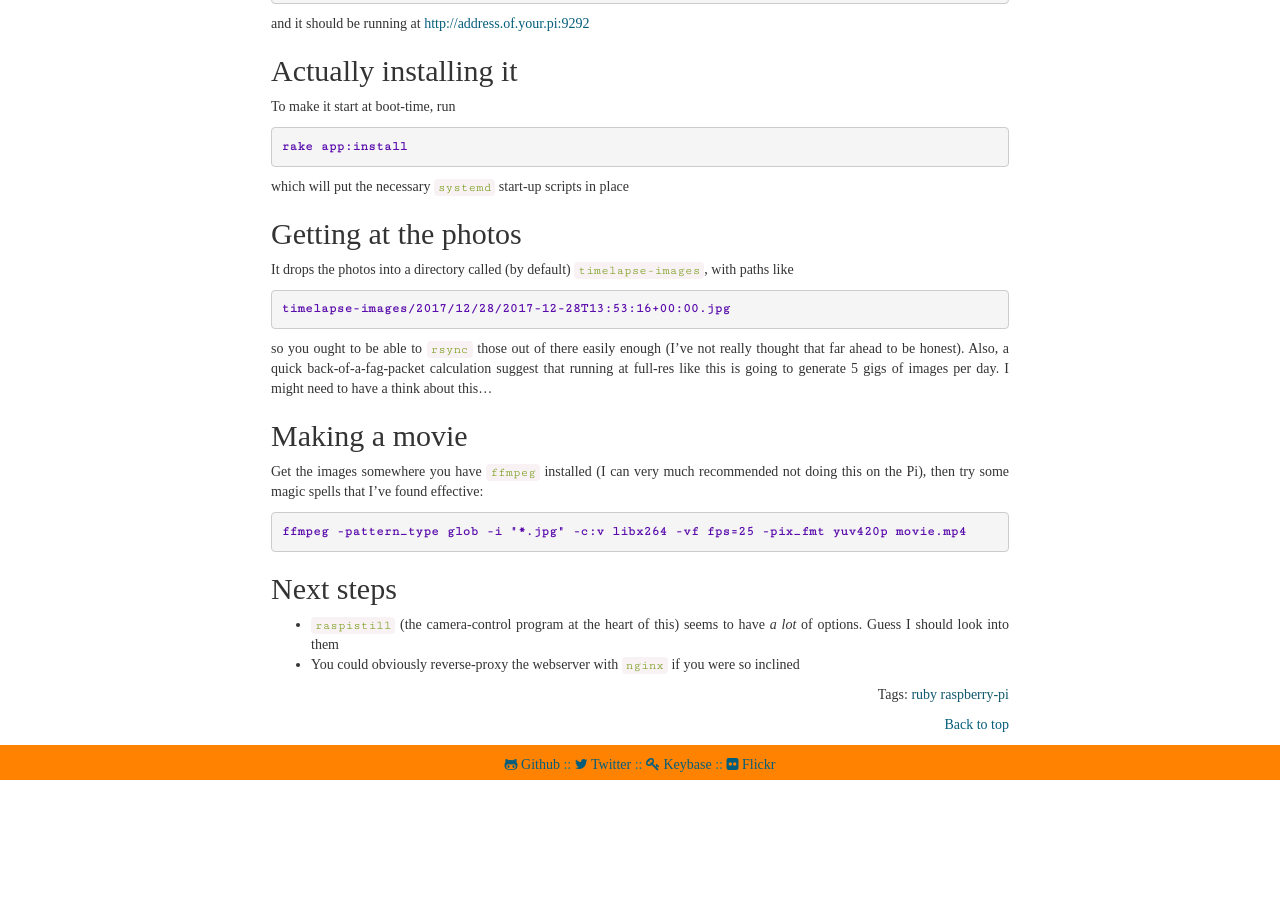
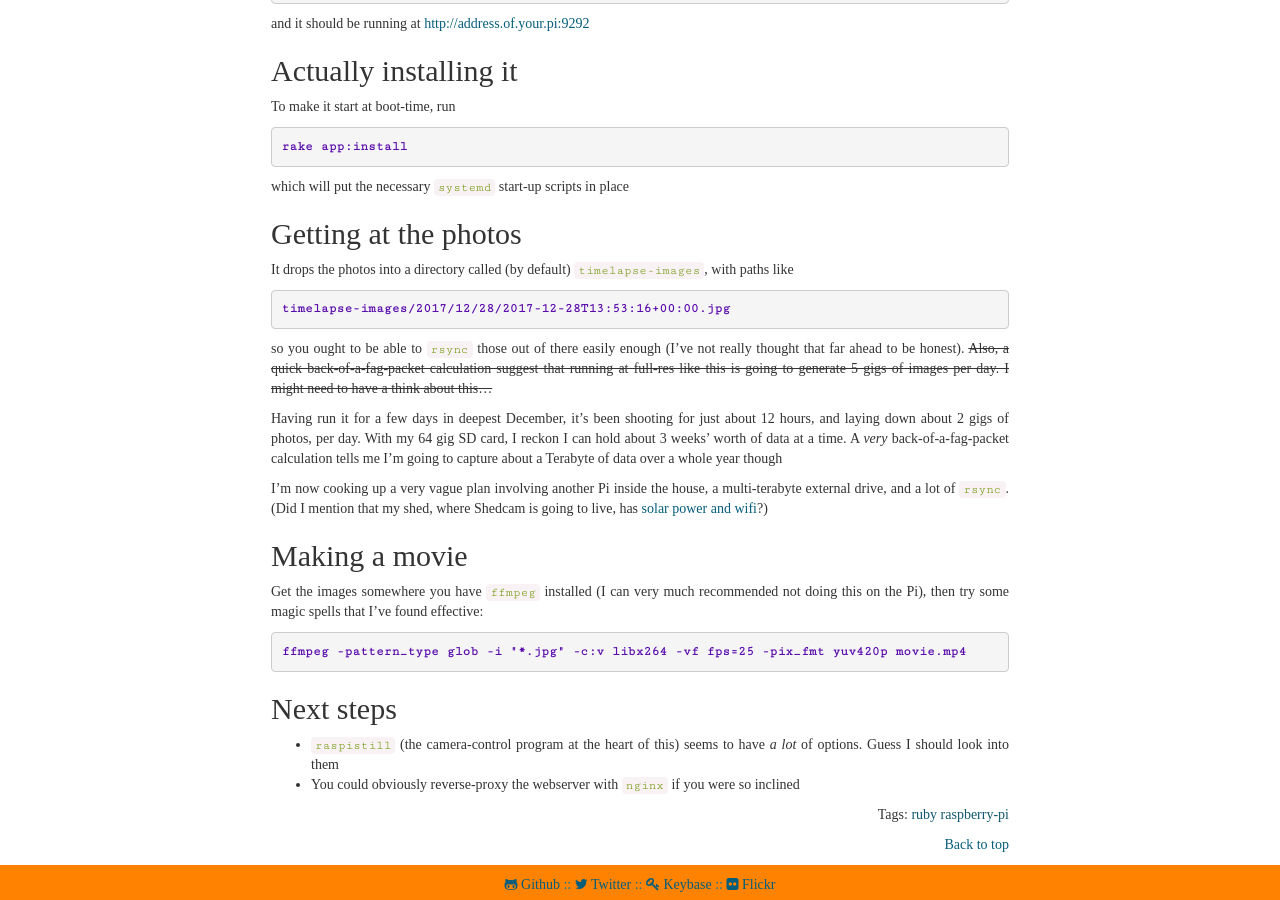
Before and after one commit to pikesley/pikesley.github.io, a Jekyll site: the page built from projects/shedcam.md, in a window 1280 px wide and 900 px high, scrolled down 926 px. Built offline with Jekyll 4.4.1, drawn with Linux system fonts in a browser that asks for light colours; nearby versions of some CDN libraries; some web fonts are replaced; a style sheet for code colours, icons or effects is not loaded; before the commit the page ends 1706 px from its top, so only the background shows below that.

Commit message:
More words

````diff
--- a/projects/shedcam.md
+++ b/projects/shedcam.md
@@ -63,7 +63,11 @@ It drops the photos into a directory called (by default) `timelapse-images`, wit
 timelapse-images/2017/12/28/2017-12-28T13:53:16+00:00.jpg
 ```
 
-so you ought to be able to `rsync` those out of there easily enough (I've not really thought that far ahead to be honest). Also, a quick back-of-a-fag-packet calculation suggest that running at full-res like this is going to generate 5 gigs of images per day. I might need to have a think about this...
+so you ought to be able to `rsync` those out of there easily enough (I've not really thought that far ahead to be honest). ~~Also, a quick back-of-a-fag-packet calculation suggest that running at full-res like this is going to generate 5 gigs of images per day. I might need to have a think about this...~~
+
+Having run it for a few days in deepest December, it's been shooting for just about 12 hours, and laying down about 2 gigs of photos, per day. With my 64 gig SD card, I reckon I can hold about 3 weeks' worth of data at a time. A _very_ back-of-a-fag-packet calculation tells me I'm going to capture about a Terabyte of data over a whole year though
+
+I'm now cooking up a very vague plan involving another Pi inside the house, a multi-terabyte external drive, and a lot of `rsync`. (Did I mention that my shed, where Shedcam is going to live, has [solar power and wifi](http://sam.pikesley.org/talks/#my-shed-has-an-api-odi-fridays)?)
 
 ## Making a movie
 
````
